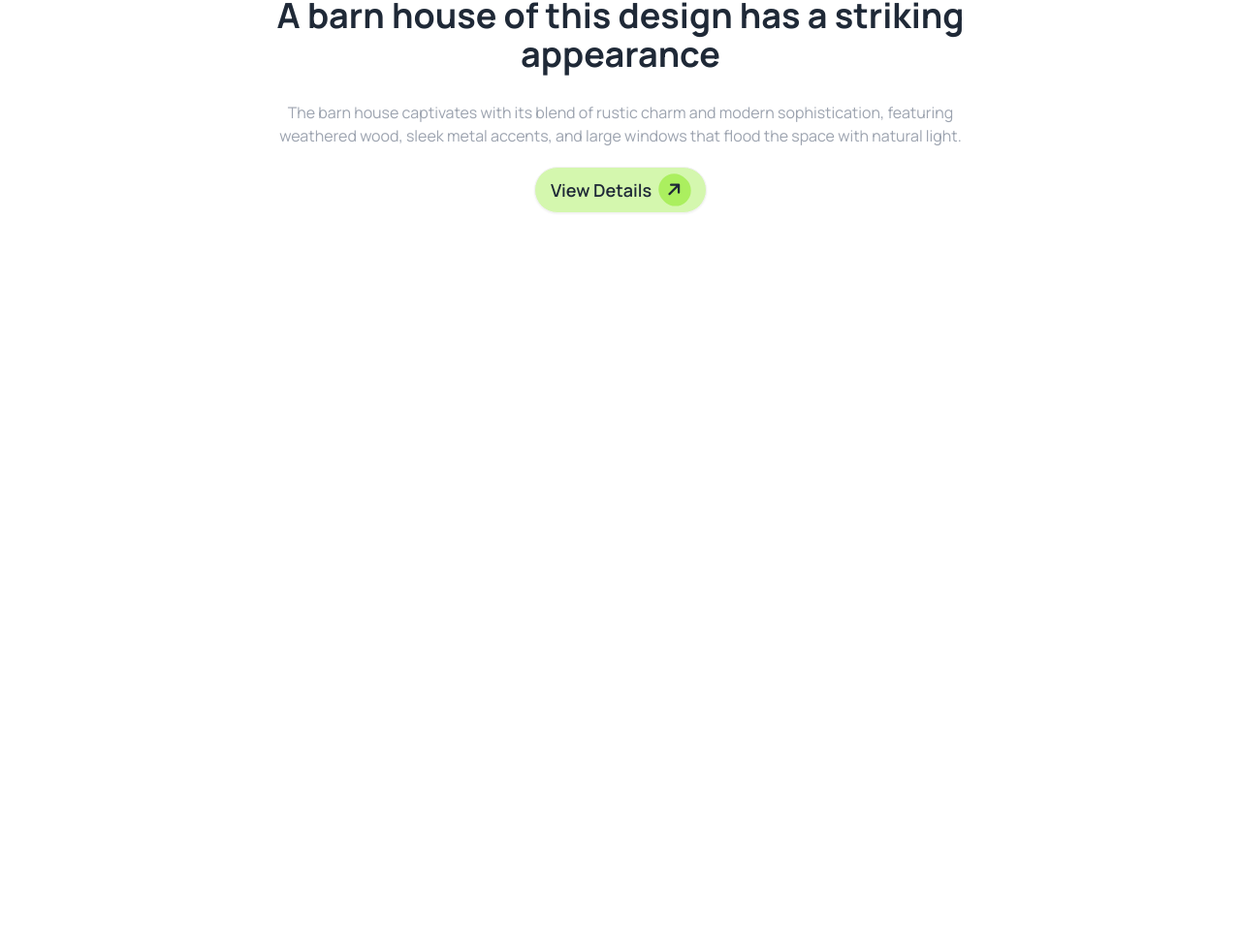
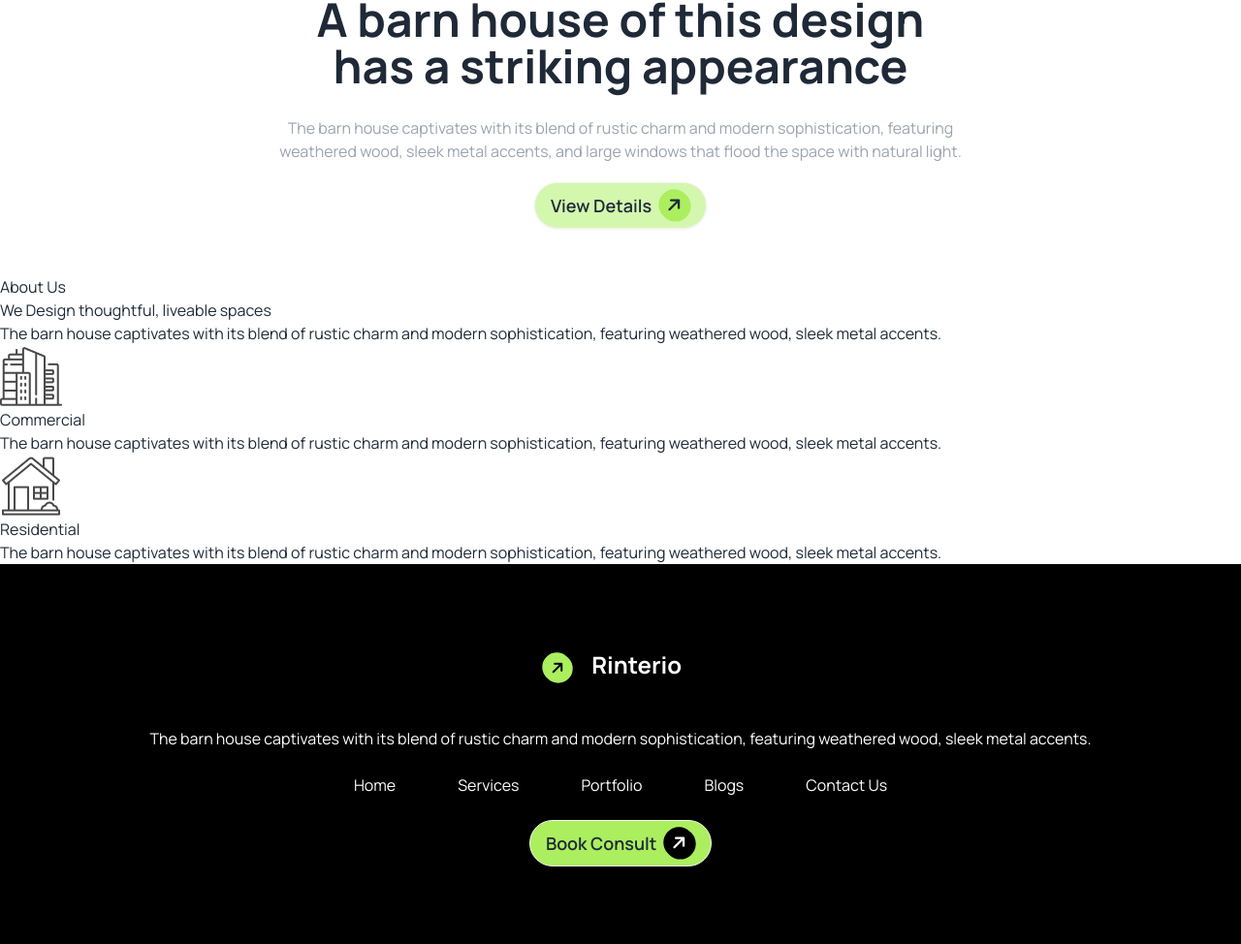
Before and after one commit to SaikatAhmed78/Assignment3, a plain HTML site: page index.html in a window 1280 px wide. Shown: the part 458-1432 px from the top of the page at 97% size. Before the commit the page ends 800 px from the top, so only its background shows below. Drawn offline with nearby package versions, Linux system fonts and the light colour scheme.

Commit message:
Footer Section Done

```diff
--- a/index.html
+++ b/index.html
@@ -102,7 +102,7 @@
          </div>
          <!-- Text Content -->
           <div class="container mx-auto text-center px-6 ">
-            <h1 class="text-4xl font-bold mb-4 pb-3 xl:w-[60%] m-auto text-center pt-6">A barn house of this design has a striking appearance</h1>
+            <h1 class="text-5xl font-bold mb-4 pb-3 xl:w-[60%] m-auto text-center pt-6">A barn house of this design has a striking appearance</h1>
             <p class="text-gray-400 pb-5 xl:w-[60%] m-auto text-center">The barn house captivates with its blend of rustic charm and modern sophistication, featuring weathered wood, sleek metal accents, and large windows that flood the space with natural light.</p>
 
             <button class="btn w-full  bg-[#D4F7AE] md:w-auto text-lg font-semibold rounded-3xl ">View Details
@@ -112,5 +112,72 @@
         </div>
       </div>
     </header>
+
+    <!-- Main Section -->
+     <main>
+      <!-- We Design Section -->
+      <section class="bg-[F4F4F4] mt-12">
+        <div class="container mx-auto">
+          <!-- Text Content -->
+          <div>
+            <button>About Us</button>
+            <h2>We Design thoughtful, liveable spaces</h2>
+            <p>The barn house captivates with its blend of rustic charm and
+              modern sophistication, featuring weathered wood, sleek metal accents.</p>
+             <!-- Card One -->
+            <div>
+              <div>
+                <img src="/assets/commercial.png" alt="">
+              </div>
+              <div>
+                <h3>Commercial</h3>
+                <p>The barn house captivates with its blend of rustic charm and
+                  modern sophistication, featuring weathered wood, sleek metal accents.</p>
+              </div>
+            </div>
+            <!-- Card 2 -->
+            <div>
+              <div>
+                <img src="/assets/residential.png" alt="">
+              </div>
+              <div>
+                <h3>Residential</h3>
+                <p>The barn house captivates with its blend of rustic charm and
+                  modern sophistication, featuring weathered wood, sleek metal accents.</p>
+              </div>
+            </div>
+
+
+          </div>
+        </div>
+
+      </section>
+     </main>
+
+     <!-- Footer Section -->
+      <footer class="bg-black">
+
+        <div class="container mx-auto py-20">
+          <div class="text-white text-center m-auto">
+            <i class="fa-solid text-black fa-arrow-right -rotate-45 rounded-full bg-arrow-color px-2 py-2"></i>
+            <a class="btn btn-ghost text-2xl font-bold ">Rinterio</a>
+
+            <p class="text-center m-auto pt-10">The barn house captivates with its blend of rustic charm and modern sophistication, featuring weathered wood, sleek metal accents.</p>
+          </div>
+
+          <div class="text-white ">
+            <ul class="text-center md:flex gap-16 justify-center ">
+              <li class="py-6">Home</li>
+              <li class="py-6">Services</li>
+              <li class="py-6">Portfolio</li>
+              <li class="py-6">Blogs</li>
+              <li class="py-6">Contact Us</li>
+            </ul>
+            <div class="flex justify-center items-end ">
+              <a class="btn bg-[#ABEF5F] text-lg font-semibold rounded-3xl">Book Consult <i class="fa-solid fa-arrow-right -rotate-45 rounded-full bg-arrow-color px-2 py-2 bg-black text-white"></i></a></div>
+
+          </div>
+        </div>
+      </footer>
 </body>
 </html>
```
